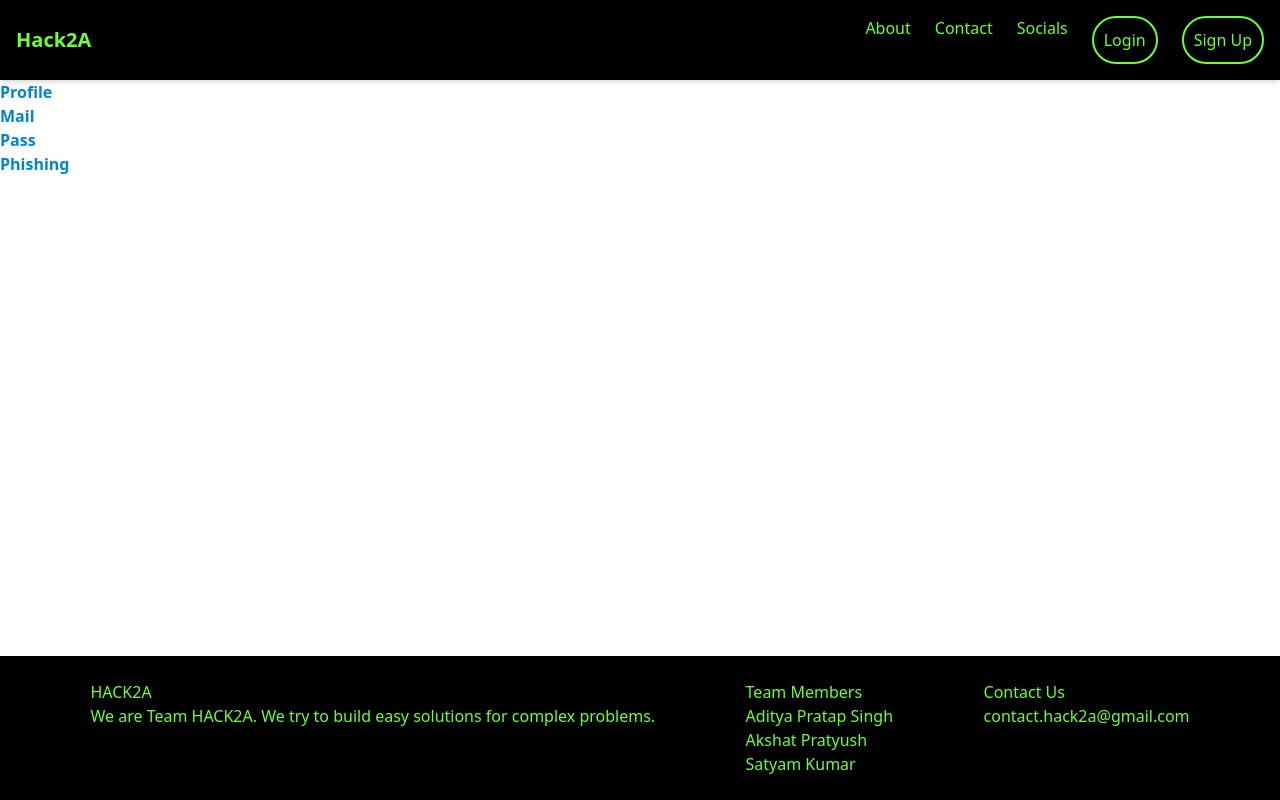
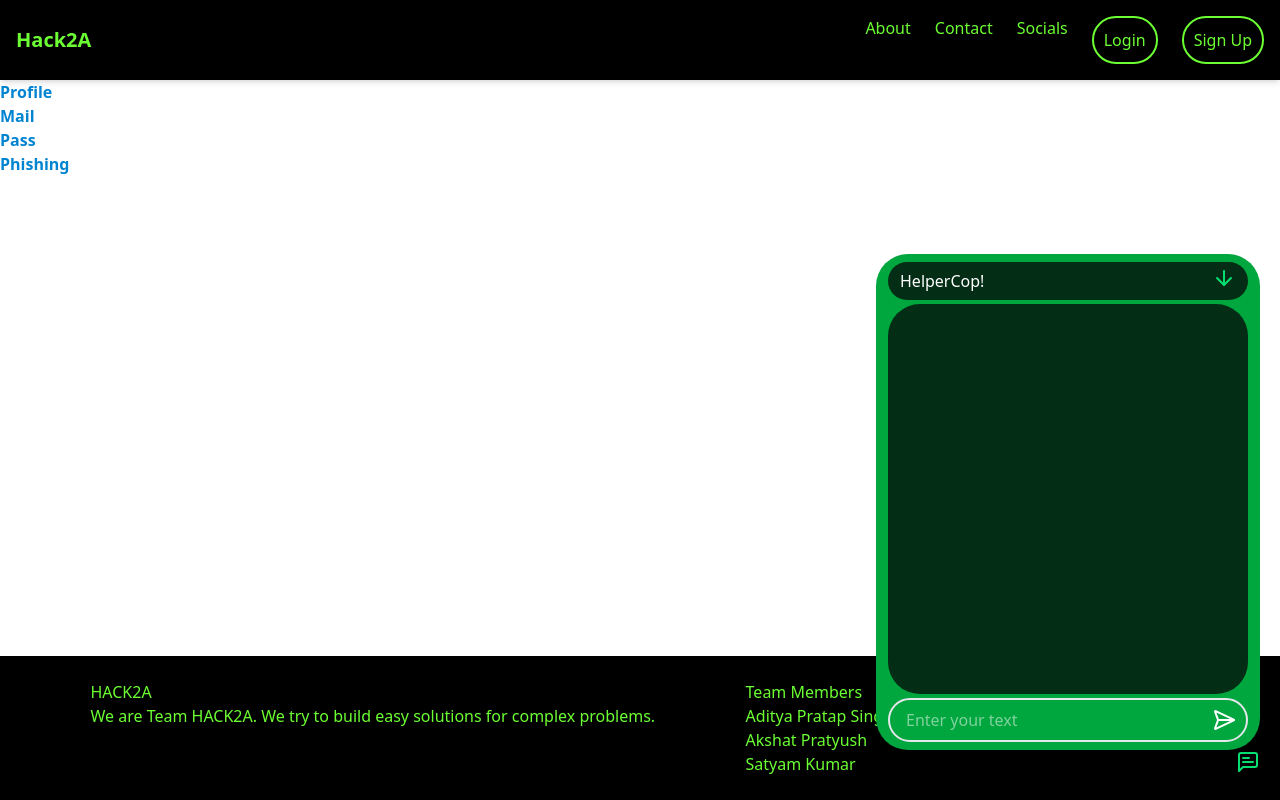
Before and after one commit to im-satyam/SandBox2025, a React (Vite) app in the folder client/: page /home in a window 1280 px wide. Built offline with nearby package versions, Linux system fonts and the light colour scheme; sample sign-in values are in the browser's storage.

Commit message:
Chatbot and minor fixes

```diff
--- a/client/src/App.jsx
+++ b/client/src/App.jsx
@@ -10,6 +10,7 @@ import Password from './components/Password'
 import Login from './components/Login'
 import Register from './components/Register'
 import Profile from './components/Profile'
+import Chatbot from './components/Chatbot'
 
 const App = () => {
   const router = createBrowserRouter([
@@ -31,6 +32,7 @@ const App = () => {
         <div className='flex flex-col min-h-screen'>
           <Navbar />
           <div className='flex flex-1'>
+            <Chatbot />
             <Home />
           </div>
           <Footer />
--- /dev/null
+++ b/client/src/components/Chatbot.jsx
@@ -0,0 +1,66 @@
+import React, { useState } from 'react';
+import { useForm } from 'react-hook-form';
+import { MessageSquareText, ArrowDown, SendHorizonal } from 'lucide-react';
+
+const Chatbot = () => {
+    const [isChatting, setIsChatting] = useState(true);
+    const [messages, setMessages] = useState([]);
+
+    const {
+        register,
+        handleSubmit,
+        formState: { errors },
+    } = useForm();
+
+    const handleInput = (data) => {
+        const userMessage = { text: data.uInput, sender: "user" };
+        const botMessage = { text: data.uInput, sender: "bot" };
+
+        setMessages([...messages, userMessage, botMessage]);
+    };
+
+    return (
+        <div className='absolute bottom-5 right-5 flex flex-col items-end'>
+            {isChatting ? (
+                <div className='w-96 h-124 bg-green-600 text-white right-0 rounded-4xl px-3 py-2 flex flex-col gap-1'>
+                    <div className='w-full bg-green-950 rounded-4xl px-3 py-1 flex justify-between items-center'>
+                        <div>HelperCop!</div>
+                        <div>
+                            <button className='hover:cursor-pointer text-green-400' onClick={() => setIsChatting(!isChatting)}>
+                                <ArrowDown />
+                            </button>
+                        </div>
+                    </div>
+                    <div className='flex-1 bg-green-950 rounded-4xl px-3 py-1 flex flex-col w-full overflow-y-auto space-y-2'>
+                        {messages.map((msg, index) => (
+                            <div key={index} className={`p-2 rounded-lg max-w-xs ${msg.sender === "user" ? "bg-blue-500 self-end" : "bg-gray-700 self-start"}`}>
+                                {msg.text}
+                            </div>
+                        ))}
+                    </div>
+                    <div className='w-full mt-auto'>
+                        <form action="POST" onSubmit={handleSubmit(handleInput)} className="relative w-full">
+                            <input
+                                type="text"
+                                placeholder="Enter your text"
+                                {...register("uInput", { required: "Text is required" })}
+                                className="border-2 border-gray-200 rounded-full px-4 py-2 w-full pr-10"
+                                name="uInput"
+                            />
+                            <button type="submit" className="absolute right-3 top-1/2 transform -translate-y-1/2 text-white hover:text-gray-200 hover:cursor-pointer">
+                                <SendHorizonal />
+                            </button>
+                        </form>
+                    </div>
+                </div>
+            ) : ""}
+            <div>
+                <button className='hover:cursor-pointer text-green-400' onClick={() => setIsChatting(!isChatting)}>
+                    <MessageSquareText />
+                </button>
+            </div>
+        </div>
+    );
+};
+
+export default Chatbot;
--- a/client/src/components/Home.jsx
+++ b/client/src/components/Home.jsx
@@ -1,6 +1,7 @@
 import React from 'react'
 import { useState, useEffect } from 'react';
 import { Link, useNavigate } from 'react-router-dom'
+import Chatbot from './Chatbot';
 
 const Home = () => {
     const [isloading, setisLoading] = useState(false)
--- a/client/src/components/Login.jsx
+++ b/client/src/components/Login.jsx
@@ -8,6 +8,8 @@ import { Link, useNavigate } from 'react-router-dom';
 const Login = () => {
 
     const [showPassword, setShowPassword] = useState(false);
+    const [isError, setIsError] = useState(false)
+    const [error, seterror] = useState("")
     const navigate = useNavigate();
 
     useEffect(() => {
@@ -32,6 +34,8 @@ const Login = () => {
             navigate('/home', { replace: true })
         } catch (error) {
             console.error("Login error: ", error.response?.data || error.message);
+            setIsError(true)
+            seterror("Invalid Credentials!");
         }
     }
 
@@ -80,6 +84,7 @@ const Login = () => {
                                 </div>
                             </div>
                             <hr className='border-gray-300'></hr>
+                            {isError ? <div className='text-red-600 text-xs'>{error}</div> : ""}
                             <div>
                                 <button type='submit' className='w-full bg-sky-600 text-white rounded-4xl font-bold hover:cursor-pointer transition-all scale-95 hover:scale-[1]'>Login</button>
                             </div>
--- a/client/src/components/Profile.jsx
+++ b/client/src/components/Profile.jsx
@@ -35,7 +35,7 @@ const User = () => {
 
     const handleSignOut = () => {
         localStorage.removeItem('userToken');
-        navigate('/login')
+        navigate('/')
     }
 
     return (
@@ -44,7 +44,7 @@ const User = () => {
                 <div className="p-6 flex justify-center items-center gap-15 w-fit">
                     <div className="flex flex-col justify-center">
                         <h2 className="text-xl font-bold text-gray-900">
-                            Full Name : {name}
+                            {name}
                         </h2>
                         <h3 className="text-md text-gray-700">
                             @username : {user}
@@ -60,8 +60,14 @@ const User = () => {
                     </div>
                 </div>
 
+
+                <div className='flex flex-col justify-center items-center py-5'>
+                    <button onClick={handleSignOut} className='w-full bg-sky-600 text-white rounded-4xl font-bold hover:cursor-pointer transition-all scale-95 hover:scale-[1]'>Sign Out</button>
+                    <div className='text-sm font-semibold text-gray-500'>Sign out of your acoount</div>
+                </div>
+
                 <div className="details">
-
+                    Details from user
                 </div>
             </div>
 
--- a/client/src/components/Register.jsx
+++ b/client/src/components/Register.jsx
@@ -21,7 +21,7 @@ const Register = () => {
         console.log(response.data);
         let curToken = response.data.token;
         console.log(curToken);
-        // localStorage.setItem('userToken', curToken)
+        localStorage.setItem('userToken', curToken)
         navigate('/home', { replace: true })
     }
 
@@ -79,7 +79,6 @@ const Register = () => {
                                         {...register("password", { minLength: { value: 6, message: "Min length of password is 6" } })} className='border-2 border-gray-200 rounded-md px-1 py-0.5 w-full'
                                         name='password' />
 
-                                    {errors.password && <div className='text-red-600 text-xs'>{errors.password.message}</div>}
 
                                     <button
                                         type="button"
@@ -89,6 +88,7 @@ const Register = () => {
                                         {showPassword ? <Eye /> : <EyeOff />}
                                     </button>
                                 </div>
+                                {errors.password && <div className='text-red-600 text-xs'>{errors.password.message}</div>}
                             </div>
                             <hr className='border-gray-300'></hr>
                             <div>
```
Also changed, not shown: 1 other file (tests, documents, lock files or other folders).
